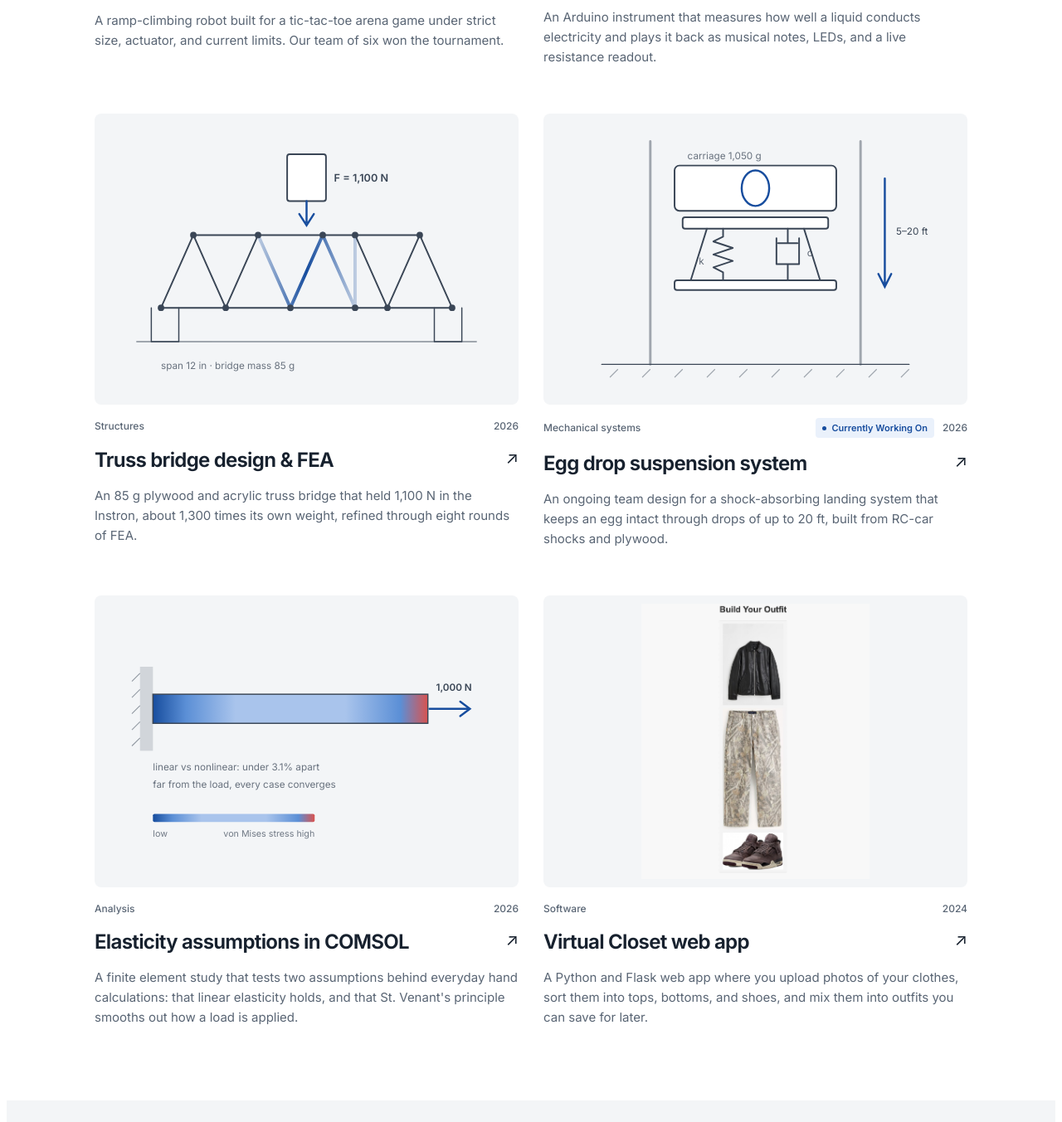
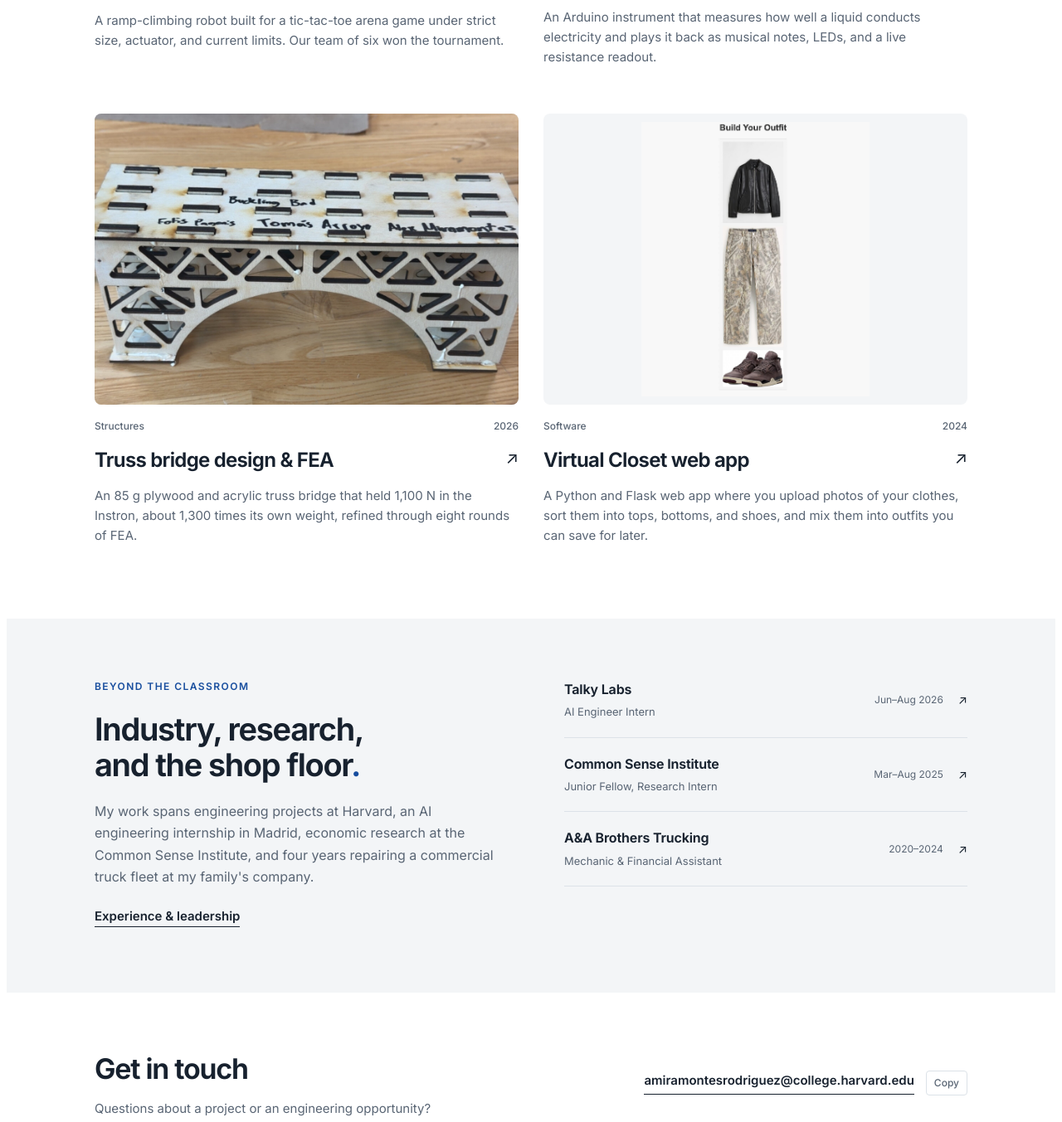
Before and after one commit to alexmiramontesss/portfolio, a plain HTML site: page index.html in a window 1280 px wide. Shown: the part 1320-2673 px from the top of the page at 83% size. Drawn offline with Linux system fonts and the light colour scheme.

Commit message:
Add files via upload

```diff
--- a/index.html
+++ b/index.html
@@ -488,10 +488,11 @@ const PROJECTS = [
   },
   {
     id: "truss-bridge", title: "Truss bridge design & FEA", category: "Structures", year: "2026", date: "Spring 2026",
-    course: "ES 120 · Mechanics of Solids", draw: "bridge",
-    coverCaption: "Load path through the truss. The highlighted members carried the most stress in FEA.",
+    course: "ES 120 · Mechanics of Solids",
+    cover: "bridge-buckling-bad.jpg", fit: "cover", coverAlt: "The finished laser-cut plywood bridge, an arched deck with triangulated side panels, signed by team Buckling Bad.",
+    coverCaption: "The finished bridge from team Buckling Bad: a plywood deck over triangulated, arched side panels.",
     summary: "An 85 g plywood and acrylic truss bridge that held 1,100 N in the Instron, about 1,300 times its own weight, refined through eight rounds of FEA.",
-    role: "Team project. CAD, COMSOL FEA, fabrication, and validation testing.",
+    role: "Team of three (Buckling Bad). CAD, COMSOL FEA, fabrication, and validation testing.",
     status: "Built and load-tested in the ES 120 bridge competition, May 2026.",
     stats: [["1,100 N", "peak load held in the Instron"], ["≈1,300×", "its own 85 g weight"], ["≈25%", "material removed through 8 FEA iterations"]],
     tools: "SolidWorks, COMSOL Multiphysics, Laser cutting, Instron testing, Hand calculations",
@@ -509,65 +510,16 @@ const PROJECTS = [
       ]],
       ["Checking the model", [
         "We validated the FEA against hand calculations and Instron tensile and bending tests, and the predictions matched to within 10%.",
-        "That work built on the ES 120 labs, where we tensile-tested steel, aluminum, acrylic, Delrin, and printed ABS on the Instron and compared I-beam bending measurements against COMSOL. I also ran a separate COMSOL study on when linear elasticity holds."
+        "That work built on the ES 120 labs, where we tensile-tested steel, aluminum, acrylic, Delrin, and printed ABS on the Instron and compared I-beam bending measurements against COMSOL."
       ]],
       ["Result", [
         "The finished bridge weighed 85 g and held <strong>1,100 N</strong>, about 1,300 times its own weight."
       ]]
     ],
-    photos: []
-  },
-  {
-    id: "egg-drop-suspension", title: "Egg drop suspension system", category: "Mechanical systems", year: "2026", date: "Fall 2026",
-    course: "ES 125 · Mechanical Systems", draw: "eggdrop", live: true,
-    coverCaption: "The problem as a mass-spring-damper system: a 1,050 g carriage on rails, falling 5 to 20 ft.",
-    summary: "An ongoing team design for a shock-absorbing landing system that keeps an egg intact through drops of up to 20 ft, built from RC-car shocks and plywood.",
-    role: "Team project. Design, analysis, and fabrication.",
-    status: "In design. CAD due Dec 1, competition Dec 9, 2026.",
-    stats: [["5–20 ft", "allowed drop heights"], ["12", "RC-car shocks to work with"], ["≈1.3 in", "of travel per shock"]],
-    tools: "Mass-spring-damper modeling, SolidWorks, Laser cutting, Spring and damper selection",
-    sections: [
-      ["The challenge", [
-        "An egg rides in a 1,050 g drop carriage that slides down vertical rails. With nothing underneath it, the carriage is in free fall. Our job is to design the suspension that bolts under the carriage's team plate and keeps the egg from cracking.",
-        "The kit is fixed: 12 Traxxas T-Maxx big-bore shocks, one spring per shock from a progressive spring set, silicone shock oil in 20, 40, and 60 weight, plywood, and ¼-20 hardware. The device has to fit between the rails, stay under 48 in tall and 36 in wide, and survive up to three drops with no repairs."
-      ]],
-      ["How it is scored", [
-        "Each drop is scored on drop height and on how low the device keeps peak acceleration, mass, and height compared with the rest of the field. A cracked egg scores zero for that drop. A wireless data acquisition system records the peak acceleration of every drop."
-      ]],
-      ["The engineering problem", [
-        "For an undamped spring, peak acceleration happens at maximum compression, so a very soft spring with long travel would be ideal. Our shocks only travel about 1.3 in, so the design has to balance stiffness, damping, and geometry. Damping removes energy so the carriage doesn't bounce, and angling or linking the shocks changes the effective spring constant and damping coefficient of the device as a whole. Those effective values are what we have to predict and present."
-      ]],
-      ["Where it stands", [
-        "We are choosing between candidate designs now. The CAD and design write-up are due December 1, and the drop competition is December 9, 2026. I will add the analysis, build photos, and drop results here after the competition."
-      ]]
-    ],
-    photos: []
-  },
-  {
-    id: "elasticity-fea-study", title: "Elasticity assumptions in COMSOL", category: "Analysis", year: "2026", date: "Spring 2026",
-    course: "ES 120 · Mechanics of Solids", draw: "comsol",
-    coverCaption: "A steel bar fixed at one end and pulled with 1,000 N, colored by von Mises stress.",
-    summary: "A finite element study that tests two assumptions behind everyday hand calculations: that linear elasticity holds, and that St. Venant's principle smooths out how a load is applied.",
-    role: "Individual project.",
-    status: "Complete.",
-    stats: [["< 3.1%", "gap between linear and nonlinear models at 1,000 N"], ["44 MPa", "peak stress, well below steel's ~250 MPa yield"], ["3", "statically equivalent load cases compared"]],
-    tools: "COMSOL Multiphysics, Linear and geometrically nonlinear solid mechanics, Mesh-based stress analysis",
-    sections: [
-      ["Why test assumptions", [
-        "Most hand calculations in solid mechanics rest on two simplifications. Linear elasticity assumes deformations are small enough to ignore geometric nonlinearity. St. Venant's principle says that, far enough from a load, it doesn't matter exactly how that load is applied. I used COMSOL to check whether both hold for a simple loaded bar."
-      ]],
-      ["Linear vs. nonlinear", [
-        "I modeled a 300 × 4 × 4 mm structural steel bar (E = 200 GPa, ν = 0.3), fixed at one end, under axial loads from 100 N to 1,000 N. I solved each load case with both linear and geometrically nonlinear solid mechanics and compared the tip displacement.",
-        "The two models stayed within about 3% of each other across the full range. Peak von Mises stress at 1,000 N was about 44 MPa, far below steel's yield strength of about 250 MPa, so the bar stayed in the small-deformation regime where the linear model is accurate."
-      ]],
-      ["St. Venant's principle", [
-        "I applied the same 1,000 N resultant three ways: across the full end face, across half of it, and on a small patch. Near the loaded end the stress fields looked very different, and the patch load produced a clear hot spot. Farther along the bar, all three converged to the same nearly uniform stress."
-      ]],
-      ["Why it matters", [
-        "Both assumptions held for these loads. That gave me confidence to use hand calculations as a check on FEA, which is exactly how I validated the truss bridge model later that semester."
-      ]]
-    ],
-    photos: []
+    photos: [
+      ["bridge-buckling-bad.jpg", "The finished bridge before testing."],
+      ["bridge-full.jpg", "The bridge in the shop, signed by the team."]
+    ]
   },
   {
     id: "virtual-closet", title: "Virtual Closet web app", category: "Software", year: "2024", date: "Fall 2024",
```
Also changed, not shown: assets/projects/bridge-buckling-bad.jpg (added), assets/projects/bridge-full.jpg (added).
